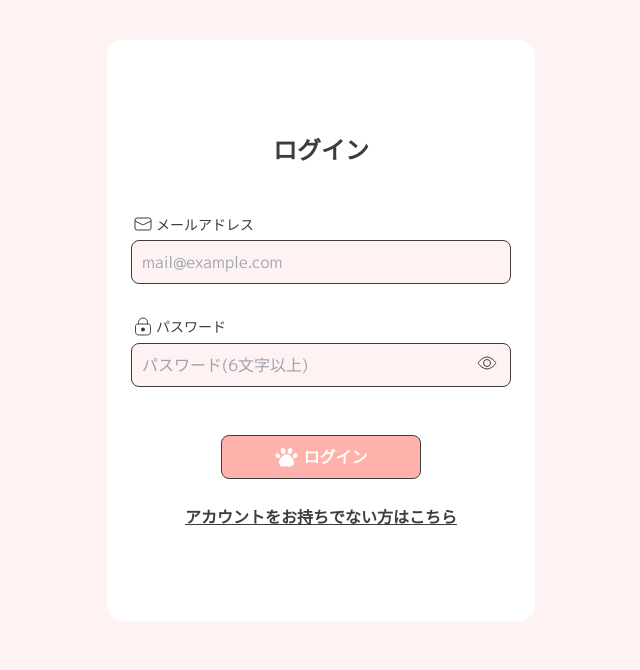
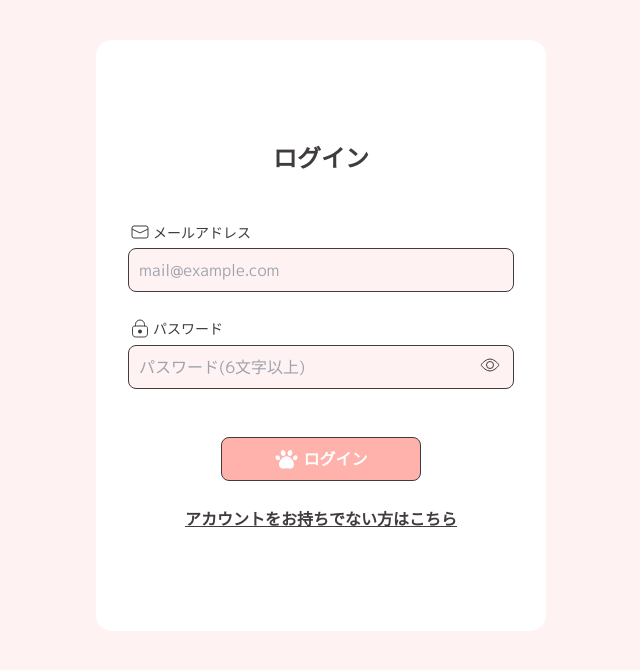
Before and after one commit to yuka01241019/kusuri-nonda, a Next.js app: page /login in a window 1280 px wide. Shown: the top 670 px of the page, without its empty margins (319-959 px from the left). Built offline with nearby package versions, Linux system fonts and the light colour scheme; no server answers.

Commit message:
style: スマホとPCでのフォーム幅を調整しUIを修正

```diff
--- a/src/app/_components/AuthForm.tsx
+++ b/src/app/_components/AuthForm.tsx
@@ -44,9 +44,9 @@ export const AuthForm: React.FC<AuthFormProps> = ({
   const linkLabel = isSignup ? "ログイン" : "";
   return (
     <div className="bg-lightPink min-h-screen flex justify-center items-start py-10">
-      <div className="max-w-[450px] text-textMain ">
+      <div className="w-full flex justify-center text-textMain">
         {/*タイトル～ボタンまで */}
-        <div className=" w-[428px] bg-white rounded-[16px] px-6 py-8  ">
+        <div className=" w-full max-w-[380px] sm:max-w-[420px] md:max-w-[430px] lg:max-w-[450px] bg-white rounded-[16px] px-4 py-6 sm:px-6 sm:py-8 md:px-8 md:py-10 lg:px-8 lg:py-10">
           <div className="my-[60px]">
             <h1 className="text-heading1 text-center font-bold mb-[44px]">
               {title}
--- a/src/app/_components/FormInput.tsx
+++ b/src/app/_components/FormInput.tsx
@@ -29,7 +29,7 @@ export const FormInput = forwardRef<HTMLInputElement, FormInputProps>(
     ref
   ) => {
     return (
-      <div className="w-full mb-2">
+      <div className="w-full mb-0.5">
         <label htmlFor={id} className="flex items-center gap-[1px] text-small">
           {Icon && <Icon />}
           {label}
```
